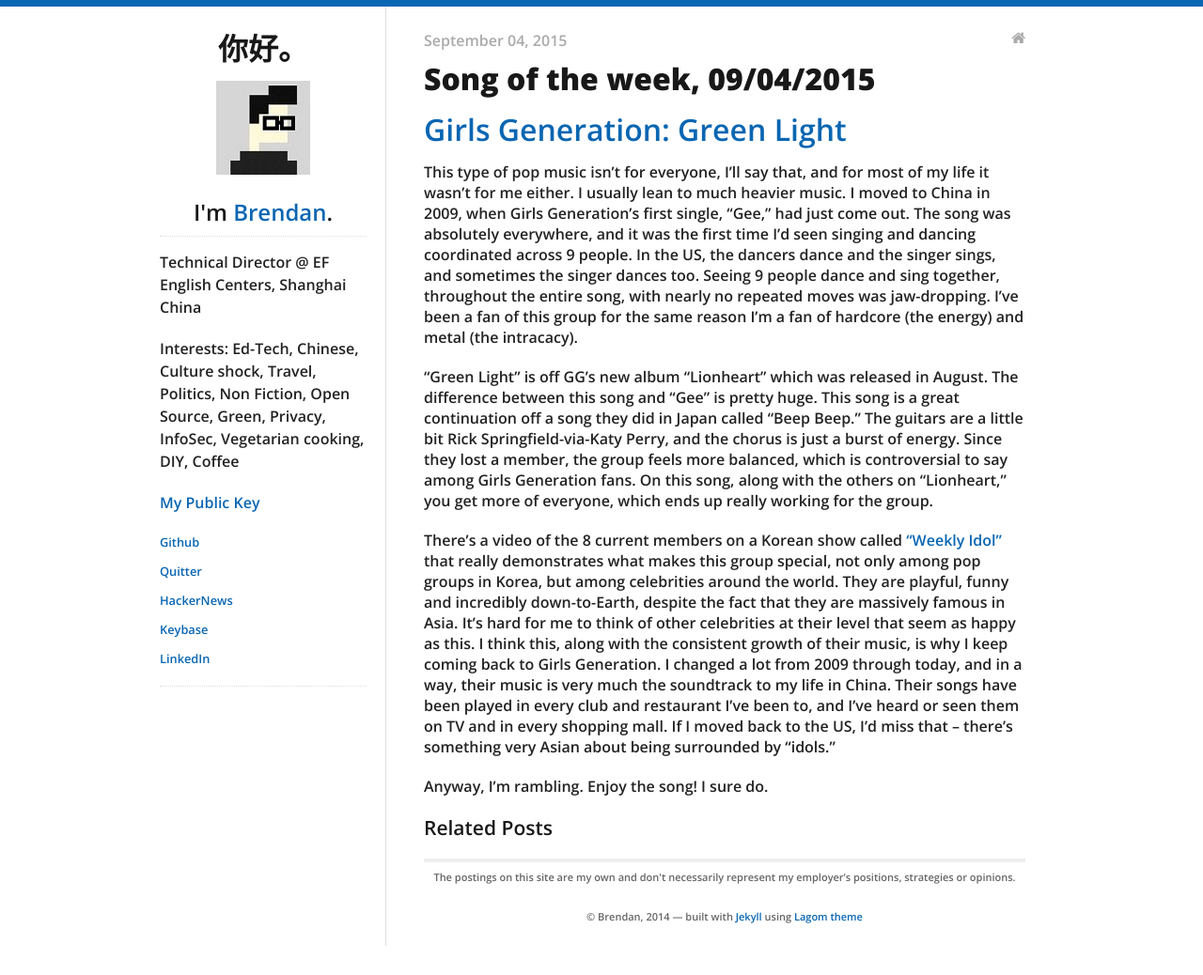
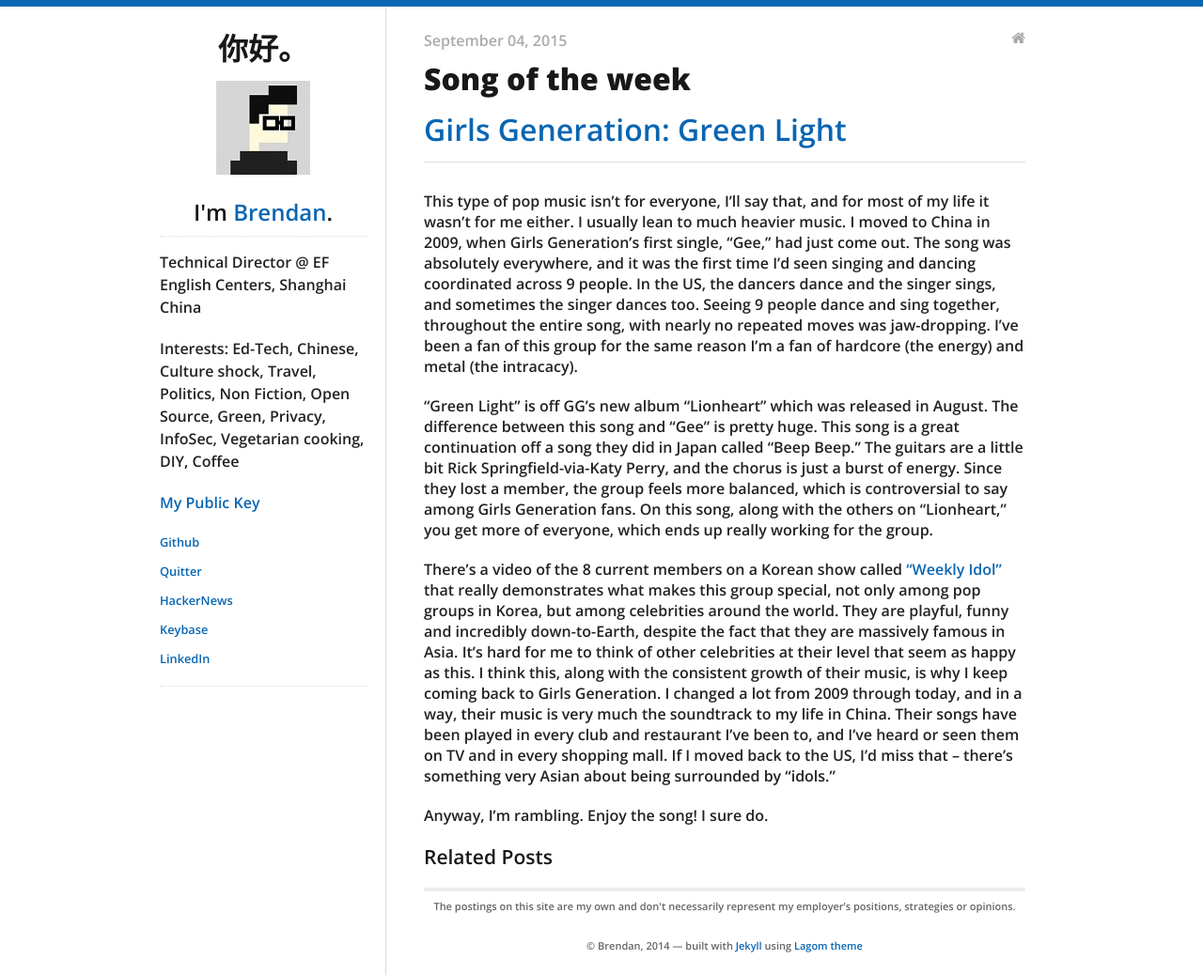
Before and after one commit to bcooney/bcooney.github.io, a Jekyll site: the page built from _posts/2015-09-04-song-of-the-week.md, in a window 1280 px wide. Shown: the whole page at 94% size. Built offline with Jekyll 4.4.1, drawn with Linux system fonts in a browser that asks for light colours; nearby versions of some CDN libraries; before the commit the page ends 1007 px from its top, so only the background shows below that.

Commit message:
still off a little on formatting

```diff
--- a/_posts/2015-09-04-song-of-the-week.md
+++ b/_posts/2015-09-04-song-of-the-week.md
@@ -1,11 +1,13 @@
 ---
 layout: post
-title: Song of the week, 09/04/2015
+title: Song of the week
 categories:
 - music
 ---
 
 # [Girls Generation: Green Light](https://www.youtube.com/watch?v=TWt46g4IQeo)
+
+---
 
 This type of pop music isn't for everyone, I'll say that, and for most of my life it wasn't for me either. I usually lean to much heavier music. I moved to China in 2009, when Girls Generation's first single, "Gee," had just come out. The song was absolutely everywhere, and it was the first time I'd seen singing and dancing coordinated across 9 people. In the US, the dancers dance and the singer sings, and sometimes the singer dances too. Seeing 9 people dance and sing together, throughout the entire song, with nearly no repeated moves was jaw-dropping. I've been a fan of this group for the same reason I'm a fan of hardcore (the energy) and metal (the intracacy).
 
```
